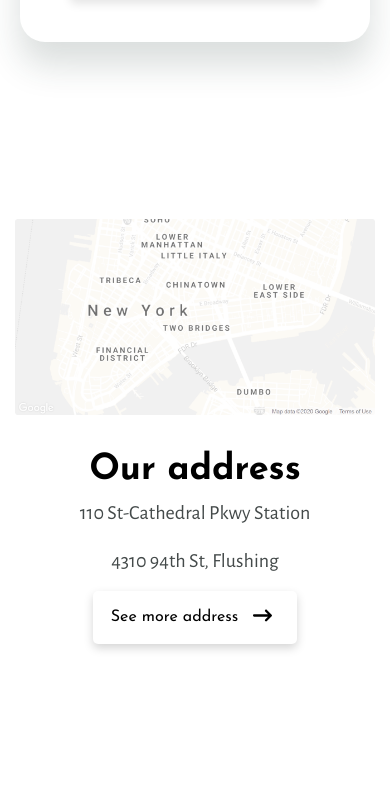
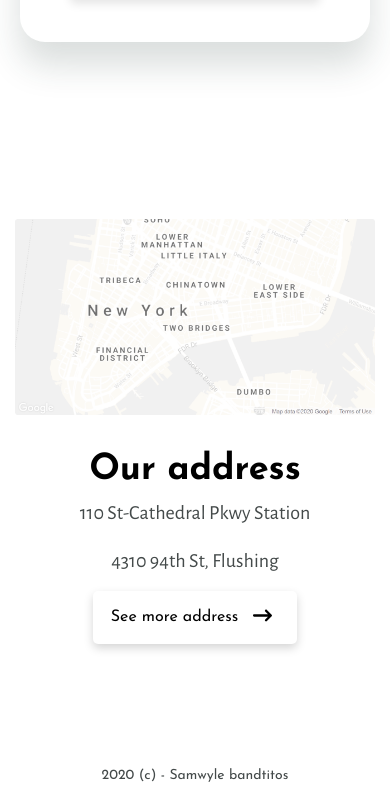
Before and after one commit to Umidjon-Frontend/kofe-web-site-adaptivniy, a plain HTML site: page index.html in a window 390 px wide. Shown: the part 3876-4670 px from the top of the page. Before the commit the page ends 4634 px from the top, so only its background shows below. Drawn offline with nearby package versions, Linux system fonts and the light colour scheme; a web font is replaced by a local one.

Commit message:
footer and responsive

```diff
--- a/css/style.css
+++ b/css/style.css
@@ -1213,6 +1213,12 @@ body {
 .footer{
 
 }
+.footer__copy{
+    text-align: center;
+    font-size: 14px;
+    font-family: var(--Josefin-font-family);
+    line-height: calc(36 / 14 * 100%);
+}
 /* STYLING CLASS END*/
 
 /* MEDIA QUERY */
--- a/index.html
+++ b/index.html
@@ -232,7 +232,9 @@
         <!-- PAGE END-->
         <!-- FOOTER -->
         <footer class="footer">
-
+            <div class="footer__copy">
+                2020 (c) - Samwyle bandtitos
+            </div>
         </footer>
     </div>
     <!-- JAVASCRIPT -->
```
